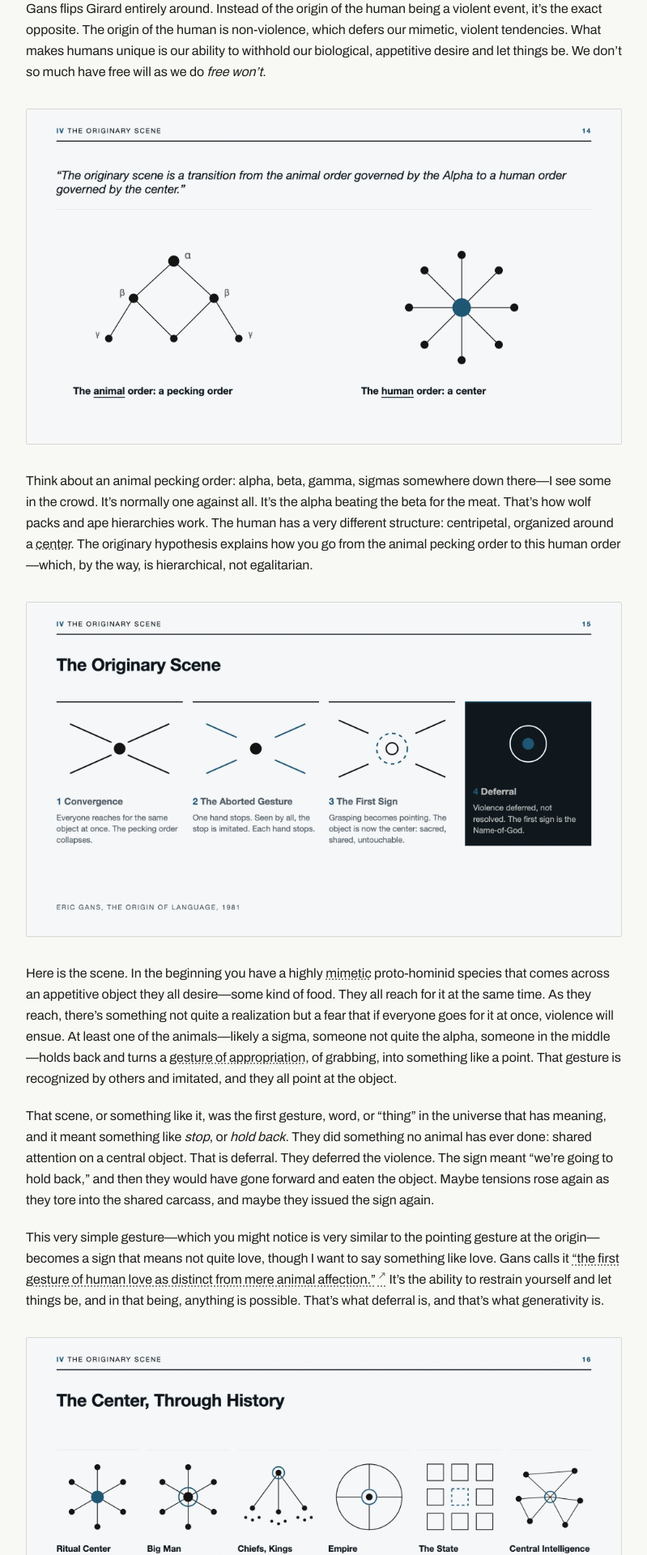
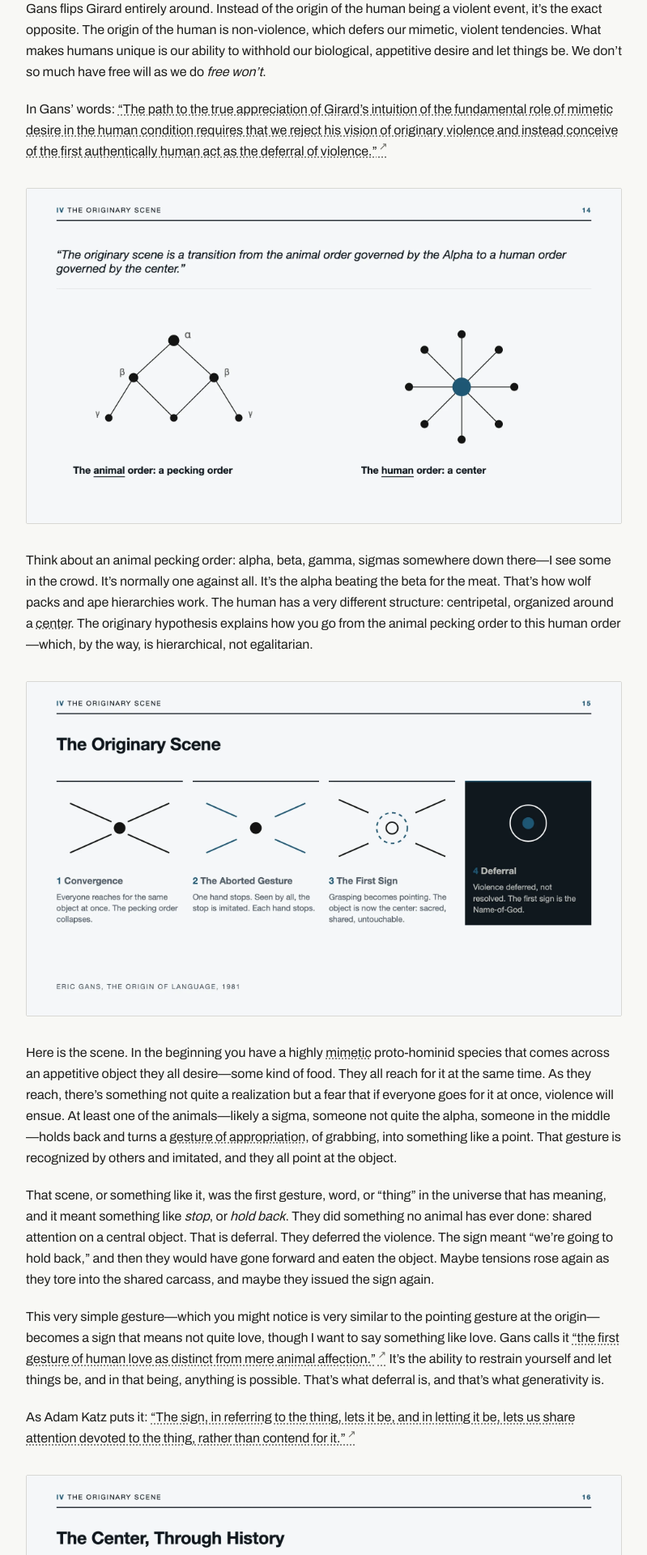
Before and after one commit to zackabaker/center-search-center, a Next.js app: page /intro-center-study-zack-baker in a window 1280 px wide. Shown: the part 8260-10180 px from the top of the page at 81% size, without its empty margins (240-1039 px from the left). Built offline with nearby package versions, Linux system fonts and the light colour scheme; no server answers.

Commit message:
Intro talk: Gans (Chronicle 854) and Katz quotations in section IV
Co-Authored-By: Claude Fable 5.2 <noreply@anthropic.com>

```diff
--- a/src/app/intro-center-study-zack-baker/page.tsx
+++ b/src/app/intro-center-study-zack-baker/page.tsx
@@ -34,7 +34,8 @@ export const metadata: Metadata = {
 // events "about twenty years apart". One sentence was added by the owner
 // the same day: the Gans quotation after "something like love". On 2026-11-21 the owner had
 // the opening of section IV and its second paragraph ("Gans flips Girard
-// entirely around…") rewritten (it replaces the bridge added on the
+// entirely around…") rewritten, two quotations added to IV with lead-ins
+// ("In Gans' words:", Chronicle 854; "As Adam Katz puts it:") (it replaces the bridge added on the
 // 19th), the punchline in IV set bold, three
 // sentences of section III reworded (the taboo, "The origin of language is
 // a paradoxical question", "that zero-to-one moment"), slide 10 moved down
@@ -482,6 +483,14 @@ export default function IntroPage() {
         biological, appetitive desire and let things be. We don&rsquo;t so
         much have free will as we do <em>free won&rsquo;t</em>.
       </P>
+      <P>
+        In Gans&rsquo; words:{' '}
+        <Q slug="clr-854" q="reject his vision of originary violence">&ldquo;The path to the true appreciation of Girard&rsquo;s intuition
+        of the fundamental role of mimetic desire in the human condition
+        requires that we reject his vision of originary violence and instead
+        conceive of the first authentically human act as the deferral of
+        violence.&rdquo;</Q>
+      </P>
       <Slide n={14} alt="Pecking order versus center" />
       <P>
         Think about an animal pecking order: alpha, beta, gamma, sigmas
@@ -528,6 +537,12 @@ export default function IntroPage() {
         the ability to restrain yourself and let things be, and in that being,
         anything is possible. That&rsquo;s what deferral is, and that&rsquo;s
         what generativity is.
+      </P>
+      <P>
+        As Adam Katz puts it:{' '}
+        <Q slug="on-the-proper-use-of-the-declarative-sentence" q="lets it be, and in letting it be">&ldquo;The sign, in referring to the thing, lets it be, and in letting
+        it be, lets us share attention devoted to the thing, rather than
+        contend for it.&rdquo;</Q>
       </P>
       <Slide n={16} alt="The center through history: ritual center to central intelligence" />
       <P>
```
